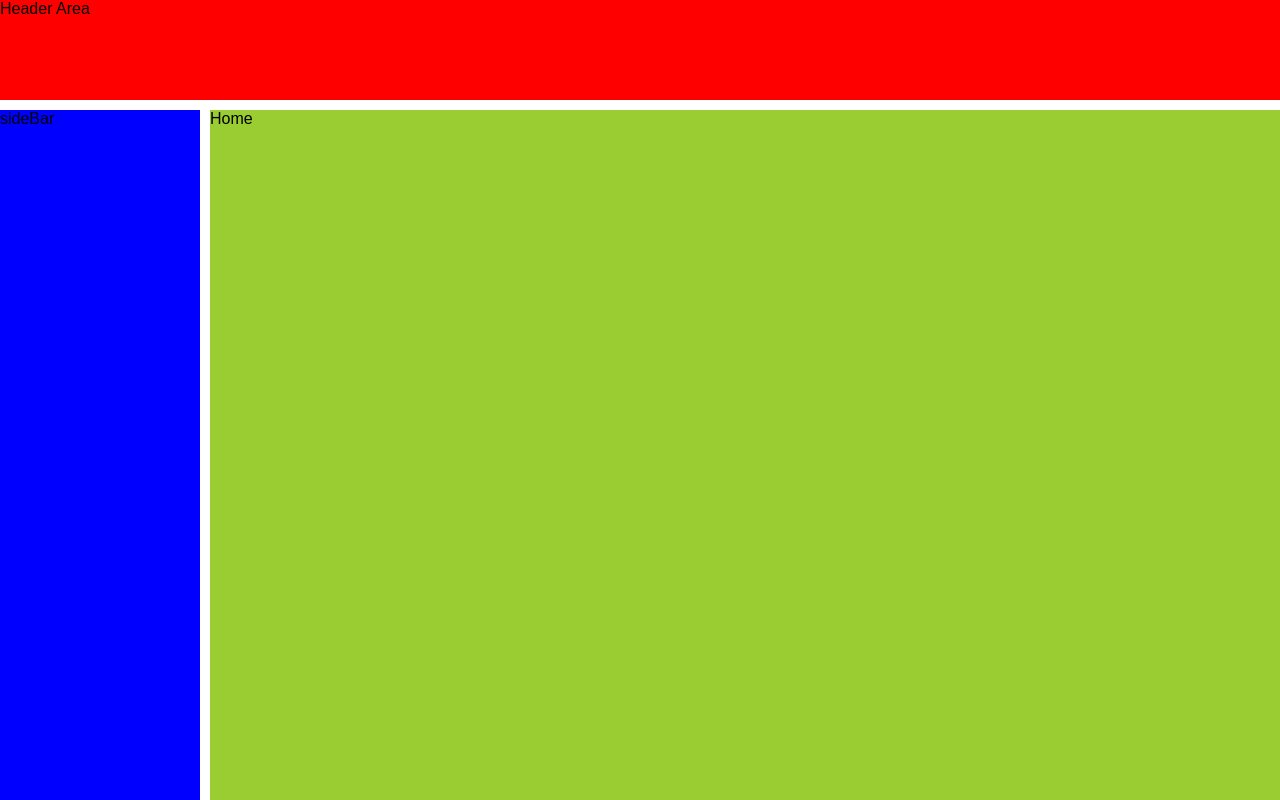
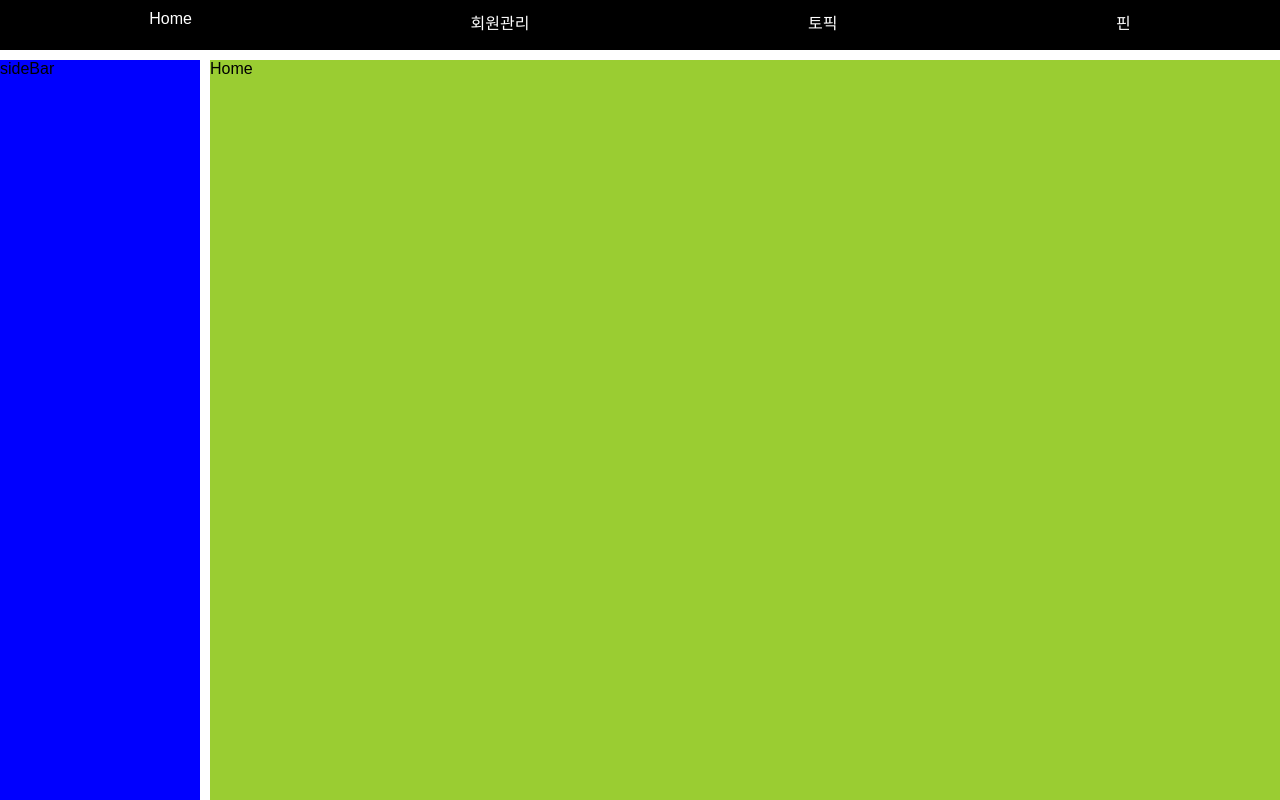
Before and after one commit to afds4567/admin-page, a React app: page / in a window 1280 px wide. Built offline with nearby package versions, Linux system fonts and the light colour scheme.

Commit message:
feat: implement GNB component

```diff
--- /dev/null
+++ b/src/components/Layout/Gnb.tsx
@@ -0,0 +1,40 @@
+import styled from 'styled-components';
+import { Link } from 'react-router-dom';
+
+const Nav = styled.nav`
+  display: flex;
+  grid-area: header;
+  justify-content: space-around;
+  padding: 1rem;
+  background-color: black;
+`;
+
+const StyledLink = styled(Link)`
+  text-decoration: none;
+  color: white;
+
+  &:hover {
+    color: gray;
+  }
+`;
+
+const menu = [
+  { name: 'Home', address: '/' },
+  { name: '회원관리', address: '/members' },
+  { name: '토픽', address: '/topics' },
+  { name: '핀', address: '/pins' }
+];
+
+const GNB = () => {
+  return (
+    <Nav>
+      {menu.map((item, index) => (
+        <StyledLink key={index} to={item.address}>
+          {item.name}
+        </StyledLink>
+      ))}
+    </Nav>
+  );
+};
+
+export default GNB;
--- a/src/components/Layout/RootLayout.tsx
+++ b/src/components/Layout/RootLayout.tsx
@@ -1,17 +1,18 @@
 import styled from 'styled-components';
 import Grid from '../common/Grid';
 import { Outlet } from 'react-router-dom';
+import GNB from './Gnb';
 
 const RootLayout = () => {
   return (
     <Grid
       height="100vh"
       gridTemplateColumns="200px 1fr"
-      gridTemplateRows="100px auto"
+      gridTemplateRows="50px auto"
       gridGap="10px"
       gridTemplateAreas="'header header' 'sidebar main'"
     >
-      <Header>Header Area</Header>
+      <GNB />
       <Sidebar>sideBar</Sidebar>
       <MainContent>
         <Outlet />
@@ -19,11 +20,6 @@ const RootLayout = () => {
     </Grid>
   );
 };
-
-const Header = styled.header`
-  grid-area: header;
-  background-color: red;
-`;
 
 const Sidebar = styled.div`
   grid-area: sidebar;
```
